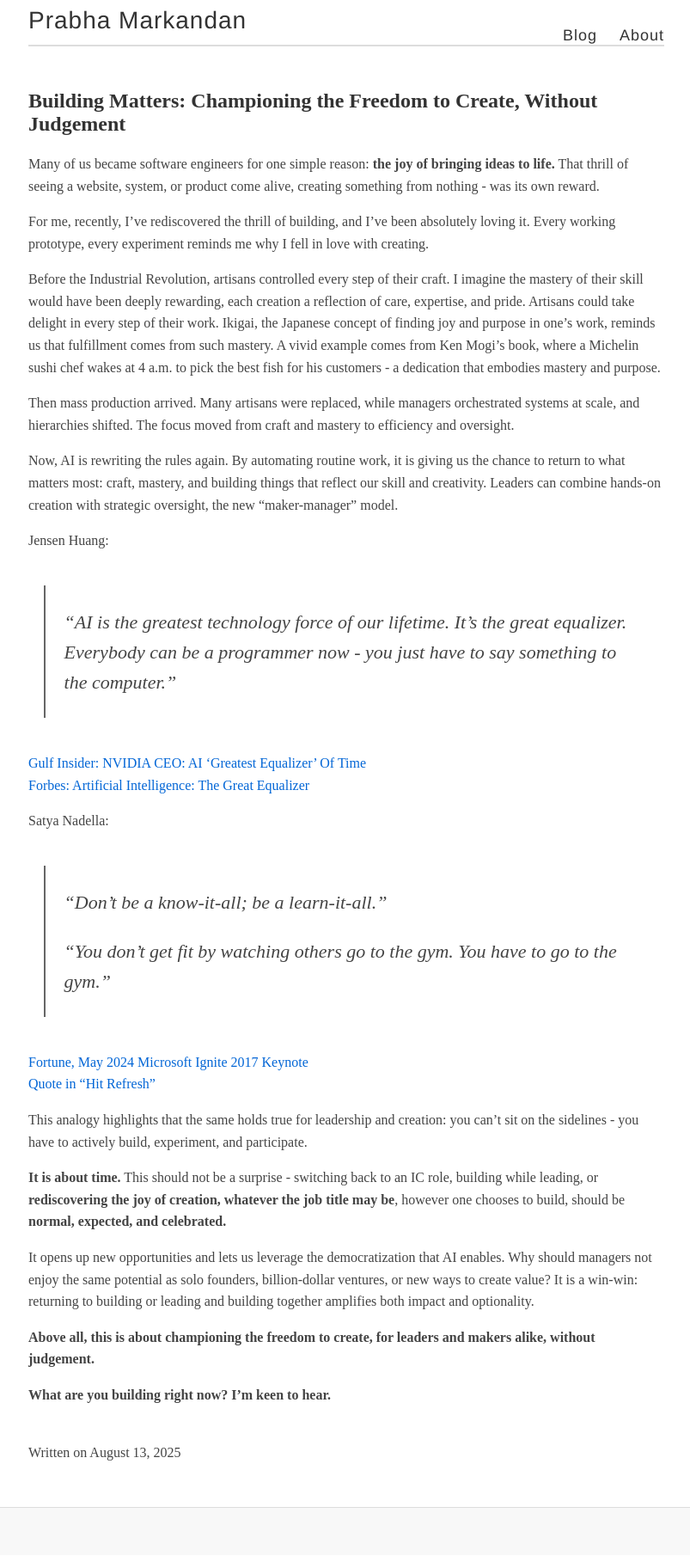
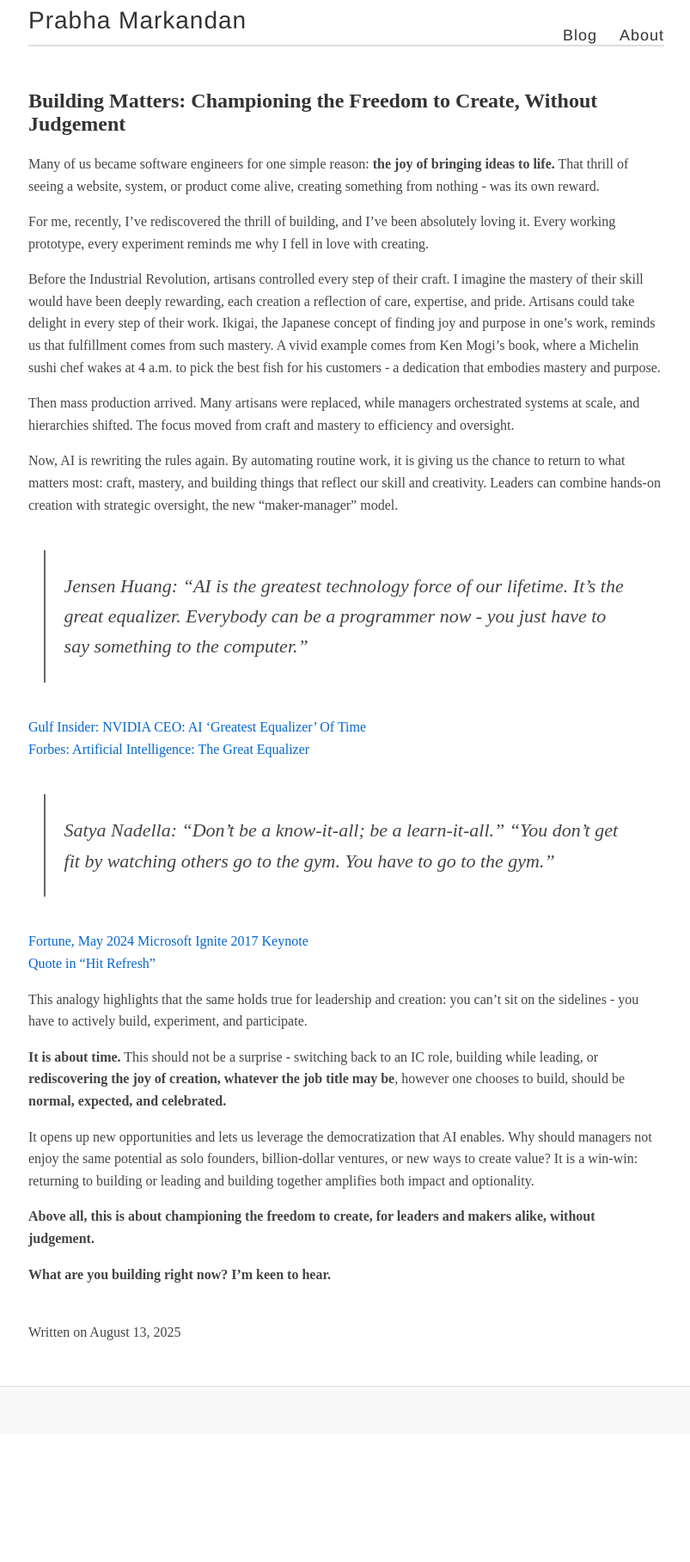
Before and after one commit to prabhamarkandan/prabhamarkandan.github.io, a Jekyll site: the page built from _posts/2025-08-13-building-matters-championing-the-freedom-to-create-without-judgement.md, in a window 1280 px wide. Shown: the whole page at 86% size, without its empty margins (237-1040 px from the left). Built offline with Jekyll 4.4.1, drawn with Linux system fonts in a browser that asks for light colours; after the commit the page ends 1676 px from its top, so only the background shows below that.

```diff
--- a/_posts/2025-08-13-building-matters-championing-the-freedom-to-create-without-judgement.md
+++ b/_posts/2025-08-13-building-matters-championing-the-freedom-to-create-without-judgement.md
@@ -18,16 +18,13 @@ Then mass production arrived. Many artisans were replaced, while managers orches
 
 Now, AI is rewriting the rules again. By automating routine work, it is giving us the chance to return to what matters most: craft, mastery, and building things that reflect our skill and creativity. Leaders can combine hands-on creation with strategic oversight, the new “maker-manager” model.
 
-Jensen Huang:
-> “AI is the greatest technology force of our lifetime. It’s the great equalizer. Everybody can be a programmer now - you just have to say something to the computer.”
+> Jensen Huang: “AI is the greatest technology force of our lifetime. It’s the great equalizer. Everybody can be a programmer now - you just have to say something to the computer.”
 
 [Gulf Insider: NVIDIA CEO: AI ‘Greatest Equalizer’ Of Time](https://www.gulf-insider.com/nvidia-ceo-ai-greatest-equalizer-of-time/)
 [Forbes: Artificial Intelligence: The Great Equalizer](https://www.forbes.com/councils/forbestechcouncil/2023/08/16/artificial-intelligence-the-great-equalizer/)
 
 
-Satya Nadella:
-> “Don’t be a know-it-all; be a learn-it-all.”
->
+> Satya Nadella: “Don’t be a know-it-all; be a learn-it-all.”
 > “You don’t get fit by watching others go to the gym. You have to go to the gym.”
 
 [Fortune, May 2024](https://fortune.com/2024/05/20/satya-nadella-microsoft-culture-growth-mindset-learn-it-alls-know-it-alls/)
```
